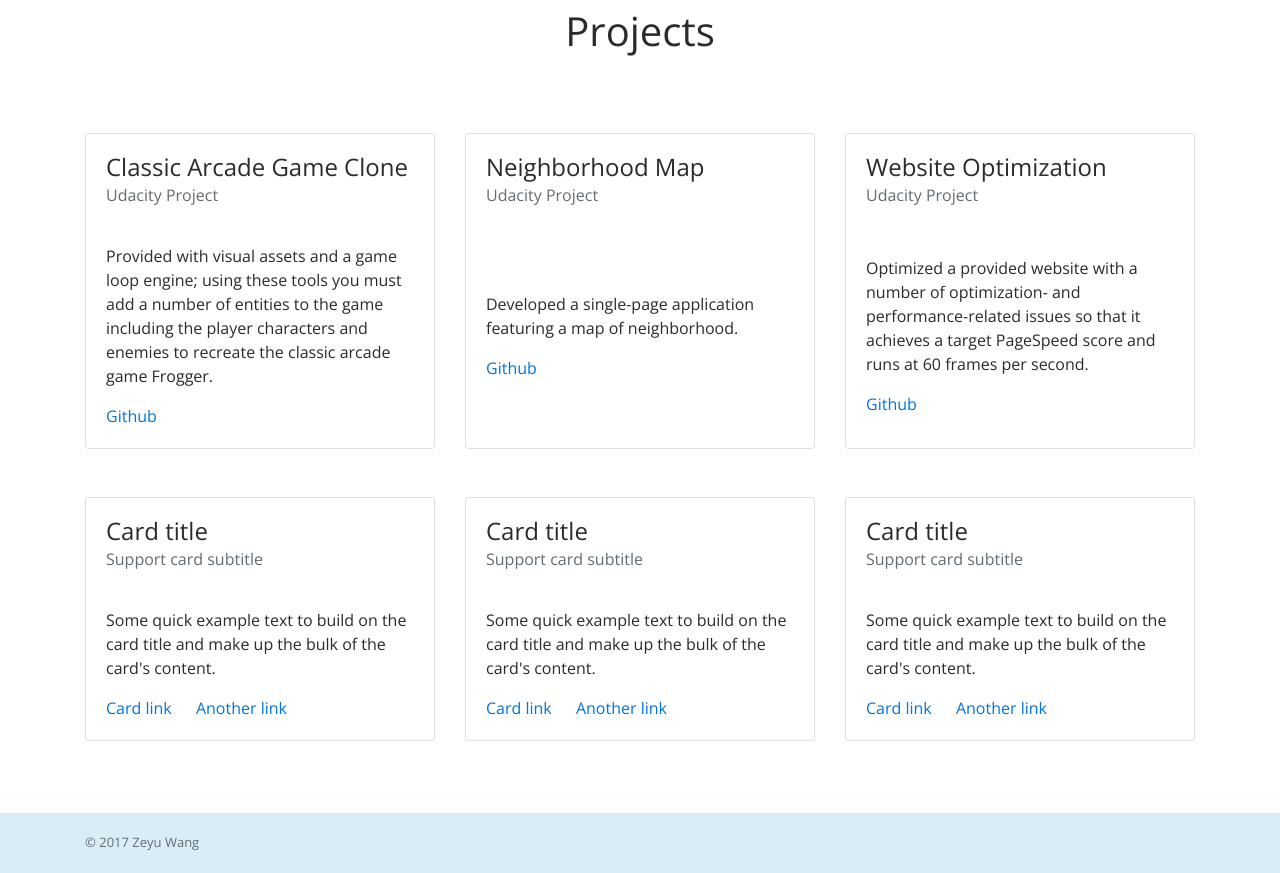
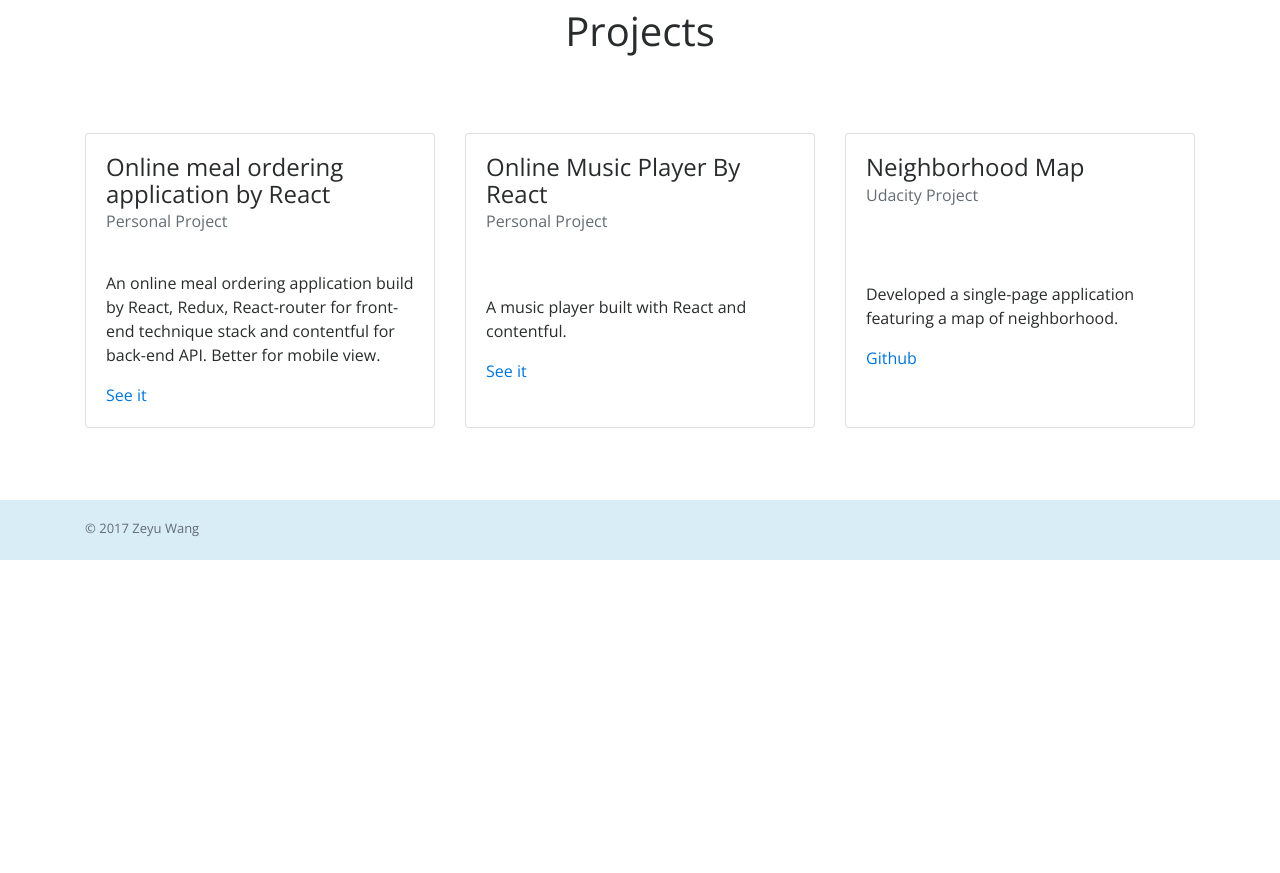
Before and after one commit to ZeyuWangGit/ZeyuWangGit.github.io, a plain HTML site: page index.html in a window 1280 px wide. Shown: the part 2840-3713 px from the top of the page. After the commit the page ends 3400 px from the top, so only its background shows below. Drawn offline with nearby package versions, Linux system fonts and the light colour scheme; a script that the page names is missing.

Commit message:
personal portfolio

```diff
--- a/index.html
+++ b/index.html
@@ -168,12 +168,23 @@
         <div class="card-deck">
           <div class="card">
             <div class="card-block">
-              <h4 class="card-title">Classic Arcade Game Clone</h4>
-              <h6 class="card-subtitle text-muted">Udacity Project</h6>
+              <h4 class="card-title">Online meal ordering application by React</h4>
+              <h6 class="card-subtitle text-muted">Personal Project</h6>
             </div>
             <div class="card-block">
-              <p class="card-text">Provided with visual assets and a game loop engine; using these tools you must add a number of entities to the game including the player characters and enemies to recreate the classic arcade game Frogger.</p>
-              <a href="https://github.com/ZeyuWangGit/frontend-nanodegree-arcade-game" class="card-link">Github</a>
+              <p class="card-text">An online meal ordering application build by React, Redux, React-router for front-end technique stack and contentful for back-end API.
+                Better for mobile view.</p>
+              <a href="https://online-food-ordering-app.stackblitz.io/" class="card-link">See it</a>
+            </div>
+          </div>
+          <div class="card">
+            <div class="card-block">
+              <h4 class="card-title">Online Music Player By React</h4>
+              <h6 class="card-subtitle text-muted">Personal Project</h6>
+            </div>
+            <div class="card-block">
+              <p class="card-text">A music player built with React and contentful.</p>
+              <a href="https://react-online-music-player-by-frank.stackblitz.io/" class="card-link">See it</a>
             </div>
           </div>
           <div class="card">
@@ -186,57 +197,13 @@
               <a href="https://github.com/ZeyuWangGit/Neighborhood_Map_Application" class="card-link">Github</a>
             </div>
           </div>
-          <div class="card">
-            <div class="card-block">
-              <h4 class="card-title">Website Optimization</h4>
-              <h6 class="card-subtitle text-muted">Udacity Project</h6>
-            </div>
-            <div class="card-block">
-              <p class="card-text">Optimized a provided website with a number of optimization- and performance-related issues so that it achieves a target PageSpeed score and runs at 60 frames per second.</p>
-              <a href="https://github.com/ZeyuWangGit/Personal_Portfolio/tree/master/Front-end_developer_Nanodegree/website-optimization" class="card-link">Github</a>
-            </div>
-          </div>
         </div>
       </div>
-      <br><br>
-      <div class="card-deck-wrapper">
-        <div class="card-deck">
-          <div class="card">
-            <div class="card-block">
-              <h4 class="card-title">Card title</h4>
-              <h6 class="card-subtitle text-muted">Support card subtitle</h6>
-            </div>
-            <div class="card-block">
-              <p class="card-text">Some quick example text to build on the card title and make up the bulk of the card's content.</p>
-              <a href="#" class="card-link">Card link</a>
-              <a href="#" class="card-link">Another link</a>
-            </div>
-          </div>
-          <div class="card">
-            <div class="card-block">
-              <h4 class="card-title">Card title</h4>
-              <h6 class="card-subtitle text-muted">Support card subtitle</h6>
-            </div>
-            <div class="card-block">
-              <p class="card-text">Some quick example text to build on the card title and make up the bulk of the card's content.</p>
-              <a href="#" class="card-link">Card link</a>
-              <a href="#" class="card-link">Another link</a>
-            </div>
-          </div>
-          <div class="card">
-            <div class="card-block">
-              <h4 class="card-title">Card title</h4>
-              <h6 class="card-subtitle text-muted">Support card subtitle</h6>
-            </div>
-            <div class="card-block">
-              <p class="card-text">Some quick example text to build on the card title and make up the bulk of the card's content.</p>
-              <a href="#" class="card-link">Card link</a>
-              <a href="#" class="card-link">Another link</a>
-            </div>
-          </div>
-        </div>
-      </div>
+
     </div>
+
+
+
     <br><br><br>
     <footer class="footer down-bar">
       <div class="container">
@@ -244,12 +211,6 @@
         <span class="text-muted">© 2017 Zeyu Wang</span>
       </div>
     </footer>
-
-
-
-
-
-
 
 
 
```
